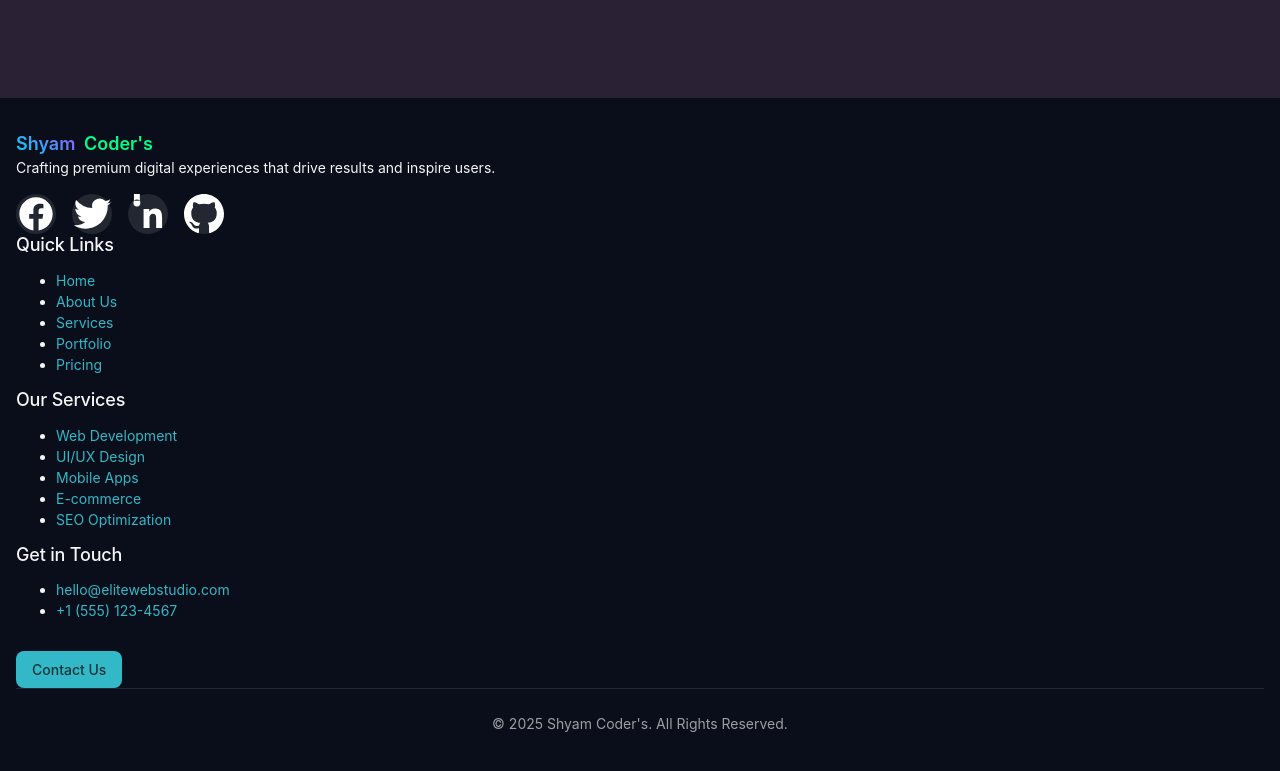
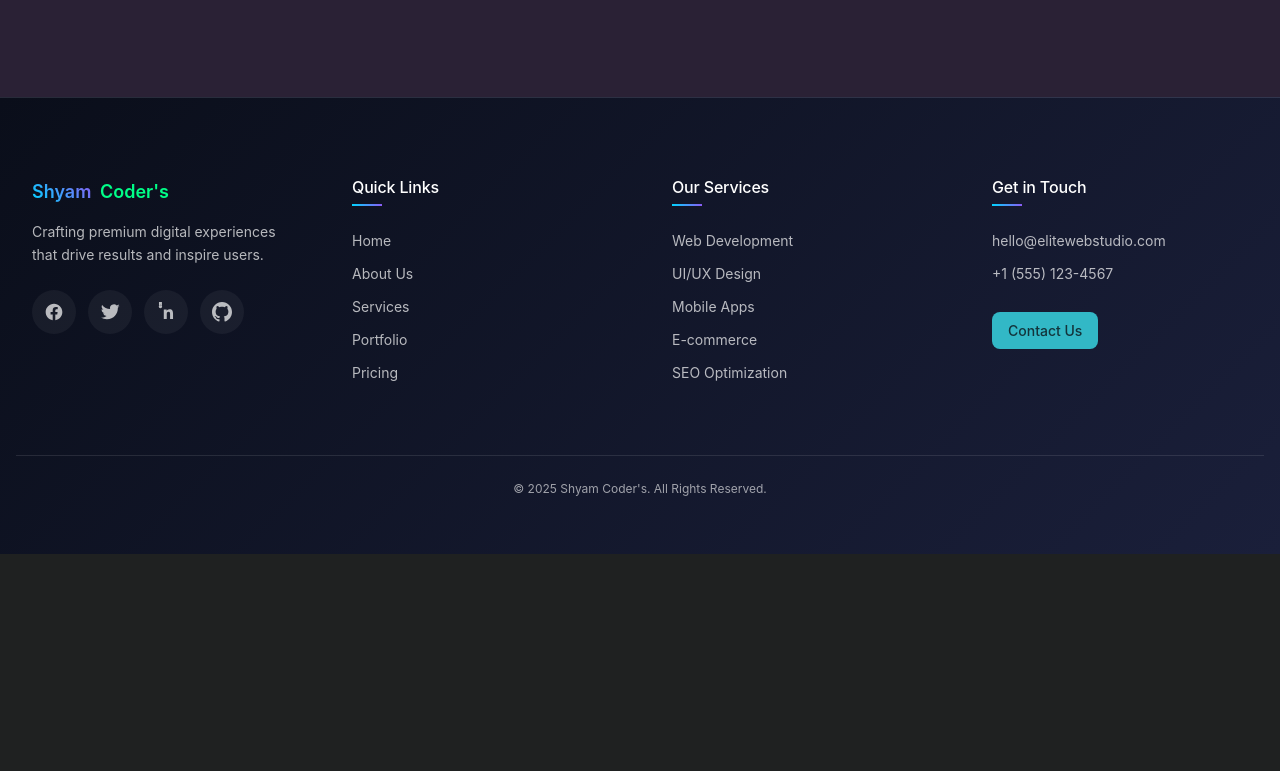
Before and after one commit to rohitdhanani786090/webpage, a plain HTML site: page index.html in a window 1280 px wide. Shown: the part 5991-6762 px from the top of the page. After the commit the page ends 6545 px from the top, so only its background shows below. Drawn offline with Linux system fonts and the light colour scheme; animation ran at ten frames a second; a web font is replaced by a local one.

Commit message:
Update style.css

```diff
--- a/style.css
+++ b/style.css
@@ -1670,49 +1670,120 @@ section {
 
 /* Footer */
 .footer {
-    background: #0a0e1a;
-    padding: var(--space-32) 0;
+    background: linear-gradient(135deg, #0a0e1a 0%, #1a1f3a 100%);
+    padding: 80px 0 40px;
+    position: relative;
+    color: rgba(255, 255, 255, 0.7);
     border-top: 1px solid rgba(255, 255, 255, 0.1);
 }
 
-.footer-content {
-    display: flex;
-    justify-content: space-between;
-    align-items: center;
+.footer-grid {
+    display: grid;
+    grid-template-columns: repeat(auto-fit, minmax(250px, 1fr));
+    gap: var(--space-32);
+    margin-bottom: 60px;
+}
+
+.footer-col {
+    padding: 0 var(--space-16);
+}
+
+.footer-logo .nav-logo {
+    display: inline-block;
+    margin-bottom: var(--space-16);
+    text-decoration: none;
+}
+
+.footer-tagline {
+    font-size: var(--font-size-base);
+    line-height: 1.6;
     margin-bottom: var(--space-24);
-}
-
-.footer-logo {
-    font-size: var(--font-size-xl);
-    font-weight: var(--font-weight-bold);
-}
-
-.footer-brand p {
-    color: rgba(255, 255, 255, 0.6);
-    margin-top: var(--space-8);
+    max-width: 300px;
 }
 
 .footer-social {
     display: flex;
-    gap: var(--space-16);
+    gap: var(--space-12);
 }
 
 .social-link {
     display: flex;
     align-items: center;
     justify-content: center;
-    width: 40px;
-    height: 40px;
+    width: 44px;
+    height: 44px;
     border-radius: 50%;
-    background: rgba(255, 255, 255, 0.1);
-    color: white;
+    background: rgba(255, 255, 255, 0.05);
+    color: rgba(255, 255, 255, 0.7);
     text-decoration: none;
     transition: all 0.3s var(--ease-standard);
 }
 
+.social-link svg {
+    width: 20px;
+    height: 20px;
+}
+
 .social-link:hover {
     background: var(--color-primary);
-    transform: translateY(-3px);
+    color: var(--color-btn-primary-text);
+    transform: translateY(-4px) scale(1.05);
+    box-shadow: 0 8px 20px rgba(var(--color-teal-300-rgb), 0.3);
+}
+
+.footer-heading {
+    font-size: var(--font-size-lg);
+    font-weight: var(--font-weight-semibold);
+    color: var(--color-white);
+    margin-bottom: var(--space-24);
+    position: relative;
+    padding-bottom: var(--space-8);
+}
+
+.footer-heading::after {
+    content: '';
+    position: absolute;
+    bottom: 0;
+    left: 0;
+    width: 30px;
+    height: 2px;
+    background: linear-gradient(90deg, #00d4ff, #8b5cf6);
+}
+
+.footer-links {
+    list-style: none;
+    padding: 0;
+    margin: 0;
+}
+
+.footer-links li {
+    margin-bottom: var(--space-12);
+}
+
+.footer-links a {
+    color: rgba(255, 255, 255, 0.7);
+    text-decoration: none;
+    transition: all 0.3s var(--ease-standard);
+    position: relative;
+}
+
+.footer-links a:hover {
+    color: var(--color-primary);
+    padding-left: 8px;
+}
+
+.footer-links a::before {
+    content: '→';
+    position: absolute;
+    left: -10px;
+    opacity: 0;
+    transition: all 0.3s var(--ease-standard);
+    color: var(--color-primary);
+}
+
+.footer-links a:hover::before {
+    left: -2px;
+    opacity: 1;
 }
 
 .footer-bottom {
@@ -1720,6 +1791,18 @@ section {
     padding-top: var(--space-24);
     border-top: 1px solid rgba(255, 255, 255, 0.1);
     color: rgba(255, 255, 255, 0.6);
+    font-size: var(--font-size-sm);
+}
+
+.contact-info-footer a {
+    display: flex;
+    align-items: center;
+}
+
+@media (max-width: 768px) {
+    .footer-grid {
+        grid-template-columns: repeat(auto-fit, minmax(200px, 1fr));
+    }
 }
 
 /* Modal */
```
